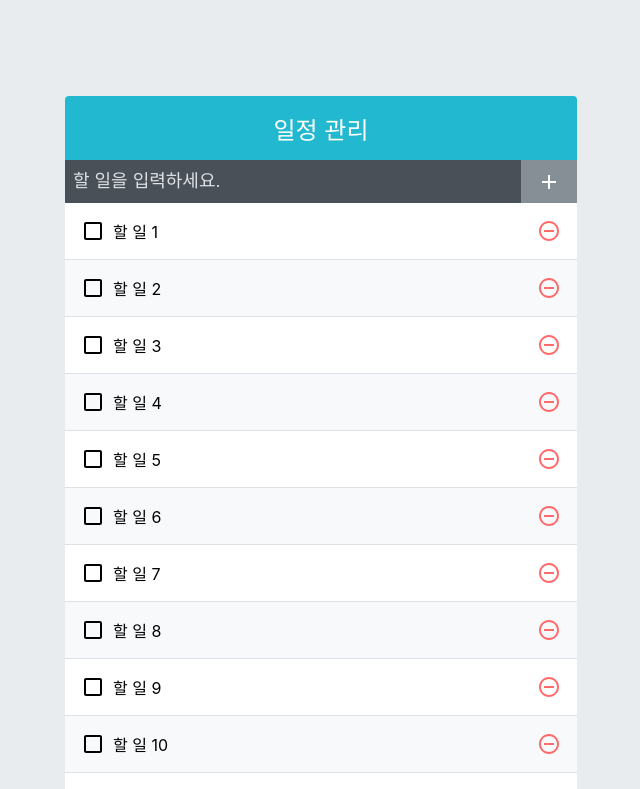
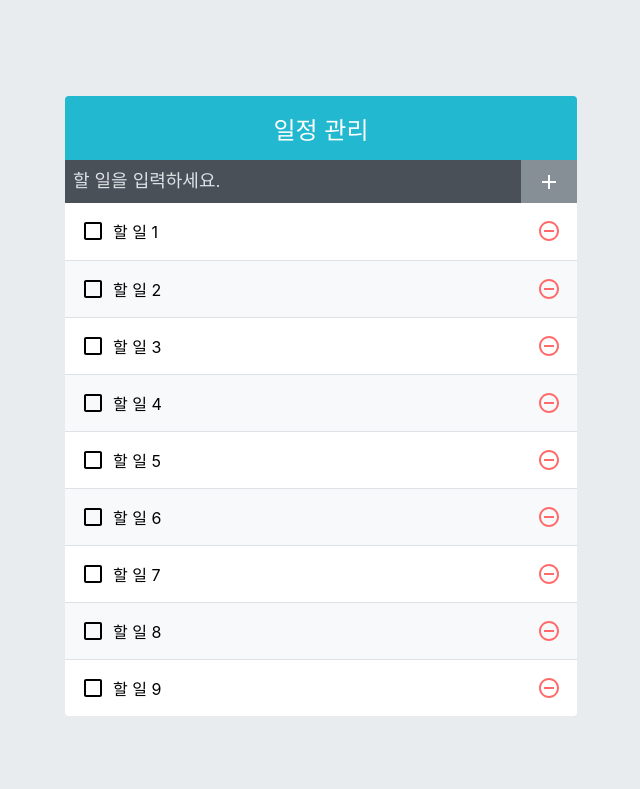
Before and after one commit to mojoblue7/react-todo, a React (Create React App) app in the folder todo-app/: page / in a window 1280 px wide. Shown: the top 789 px of the page, without its empty margins (319-959 px from the left). Built offline with nearby package versions, Linux system fonts and the light colour scheme.

Commit message:
# 2020-05-28 # immer-tutorial 시작 # virtualized를 이용한 todo 최적화 학습

```diff
--- a/todo-app/package.json
+++ b/todo-app/package.json
@@ -12,7 +12,8 @@
     "react": "^16.13.1",
     "react-dom": "^16.13.1",
     "react-icons": "^3.10.0",
-    "react-scripts": "3.4.1"
+    "react-scripts": "3.4.1",
+    "react-virtualized": "^9.21.2"
   },
   "scripts": {
     "start": "react-scripts start",
--- a/todo-app/src/components/TodoList.js
+++ b/todo-app/src/components/TodoList.js
@@ -1,20 +1,36 @@
-import React from 'react';
+import React, { useCallback } from 'react';
 import TodoListItem from './TodoListItem';
 import './TodoList.scss';
+import { List } from 'react-virtualized';
 
 const TodoList = ({ todos, onRemove, onToggle }) => {
-  return (
-    <div className="todoList">
-      {todos.map((todo) => (
+  const rowRenderer = useCallback(
+    ({ index, key, style }) => {
+      const todo = todos[index];
+      return (
         <TodoListItem
           todo={todo}
-          key={todo.id}
+          key={key}
           onRemove={onRemove}
           onToggle={onToggle}
+          style={style}
         />
-      ))}
-    </div>
+      );
+    },
+    [onRemove, onToggle, todos],
+  );
+  return (
+    <List
+      className="TodoList"
+      width={512} // 전체 너비
+      height={513} // 전체 높이
+      rowCount={todos.length} // 항목 개수
+      rowHeight={57} // 항목 높이
+      rowRenderer={rowRenderer} // 항목을 렌더링할 때 쓰는 함수
+      list={todos} // 배열
+      style={{ outline: 'none' }} // list에 기본 적용되는 outline 스타일 제거
+    />
   );
 };
 
-export default TodoList;
+export default React.memo(TodoList);
--- a/todo-app/src/components/TodoListItem.js
+++ b/todo-app/src/components/TodoListItem.js
@@ -7,12 +7,16 @@
 import cn from 'classnames';
 import './TodoListItem.scss';
 
-const TodoListItem = ({ todo, onRemove, onToggle }) => {
+const TodoListItem = ({ todo, onRemove, onToggle, style }) => {
   const { id, text, checked } = todo;
 
   return (
+    <div className="TodoListItem-virtualized" style={style}>
       <div className="TodoListItem">
-      <div className={cn('checkbox', { checked })} onClick={() => onToggle(id)}>
+        <div
+          className={cn('checkbox', { checked })}
+          onClick={() => onToggle(id)}
+        >
           {checked ? <MdCheckBox /> : <MdCheckBoxOutlineBlank />}
 
           <div className="text">{text}</div>
@@ -21,7 +25,11 @@
           <MdRemoveCircleOutline />
         </div>
       </div>
+    </div>
   );
 };
 
-export default React.memo(TodoListItem);
+export default React.memo(
+  TodoListItem,
+  (prevProps, nextPropts) => prevProps.todo === nextPropts.todo,
+);
--- a/todo-app/src/components/TodoListItem.scss
+++ b/todo-app/src/components/TodoListItem.scss
@@ -1,3 +1,13 @@
+.TodoListItem-virtualized {
+  & + & {
+    border-top: 1px solid #dee2e6;
+  }
+
+  &:nth-child(even) {
+    background: #f8f9fa;
+  }
+}
+
 .TodoListItem {
   padding: 1rem;
   display: flex;
```
Also changed, not shown: 1 other file (tests, documents, lock files or other folders). Lines whose indentation alone changed are shown as unchanged.
